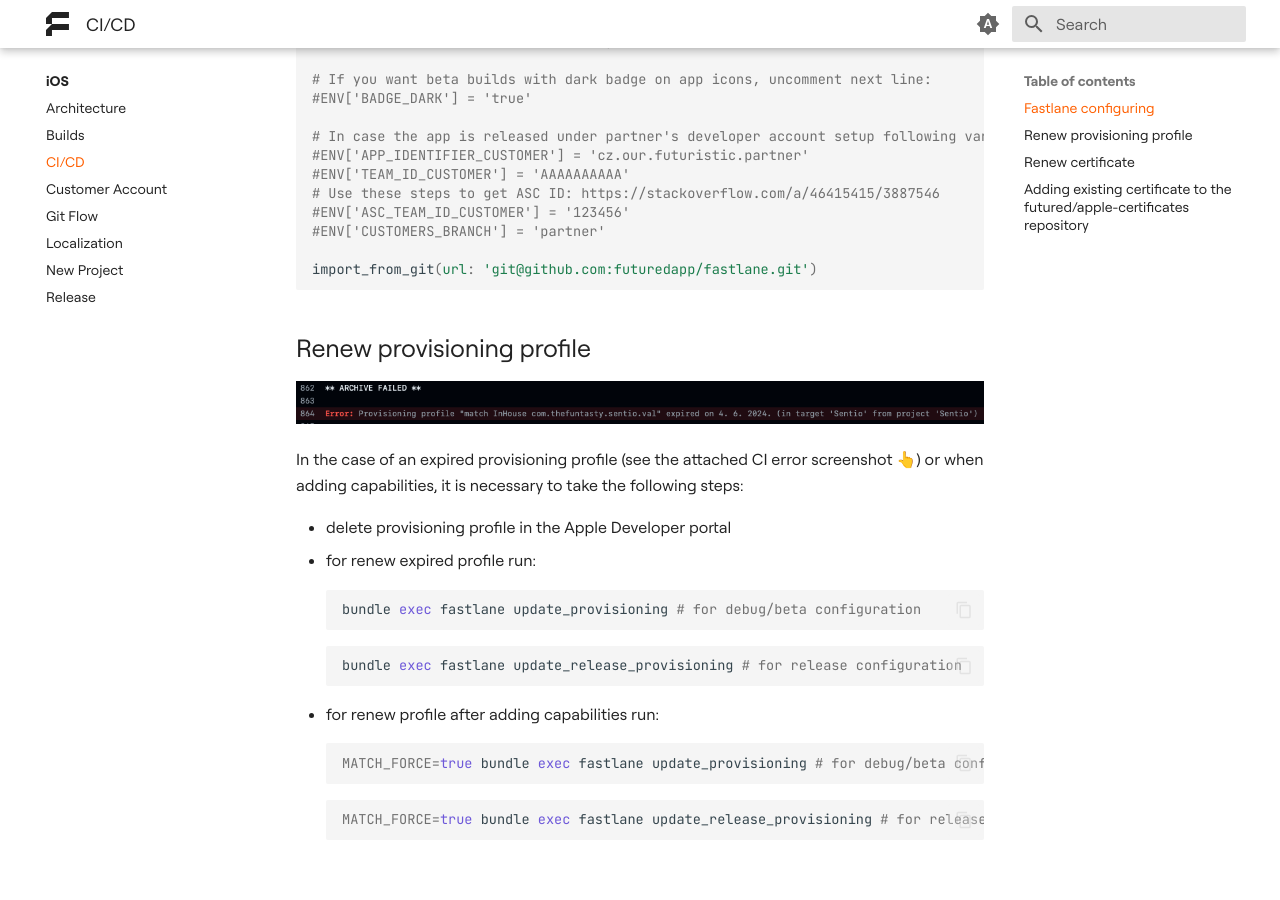
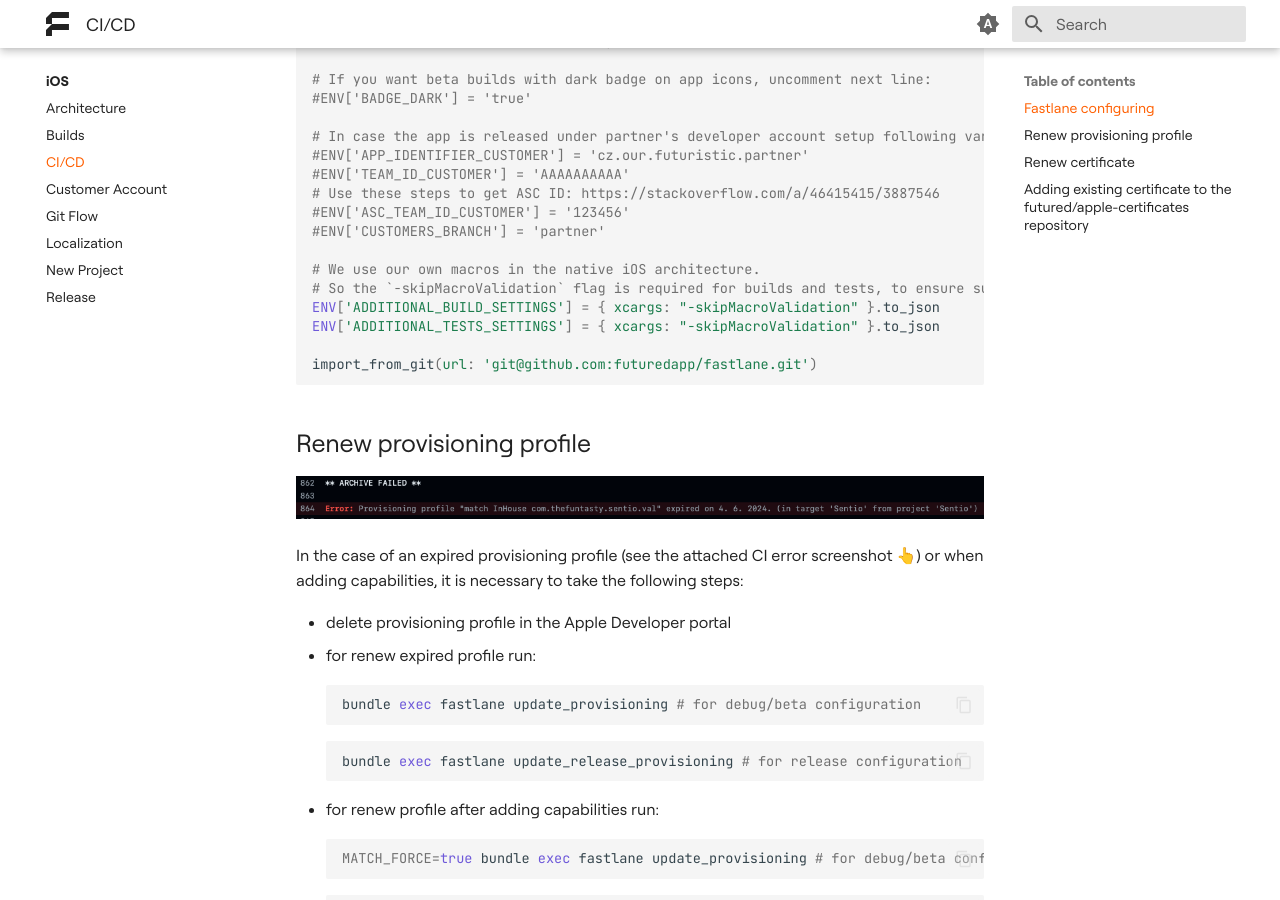
Before and after one commit to futuredapp/Engineering-Handbook, an MkDocs documentation site: the page built from docs/teams/ios/ios_ci_cd.md, in a window 1280 px wide and 900 px high, scrolled down 493 px. Built offline with MkDocs 1.6.1 and Material for MkDocs 9.7.7, drawn with Linux system fonts in a browser that asks for light colours.

Commit message:
Update fastfile docs

```diff
--- a/docs/teams/ios/ios_ci_cd.md
+++ b/docs/teams/ios/ios_ci_cd.md
@@ -23,6 +23,11 @@ ENV['APP_IDENTIFIER'] = 'app.futured.app_name'
 # Use these steps to get ASC ID: https://stackoverflow.com/a/46415415/3887546
 #ENV['ASC_TEAM_ID_CUSTOMER'] = '123456'
 #ENV['CUSTOMERS_BRANCH'] = 'partner'
+
+# We use our own macros in the native iOS architecture.
+# So the `-skipMacroValidation` flag is required for builds and tests, to ensure successful builds in CI/CD pipelines.
+ENV['ADDITIONAL_BUILD_SETTINGS'] = { xcargs: "-skipMacroValidation" }.to_json
+ENV['ADDITIONAL_TESTS_SETTINGS'] = { xcargs: "-skipMacroValidation" }.to_json
 
 import_from_git(url: 'git@github.com:futuredapp/fastlane.git')
 
```
